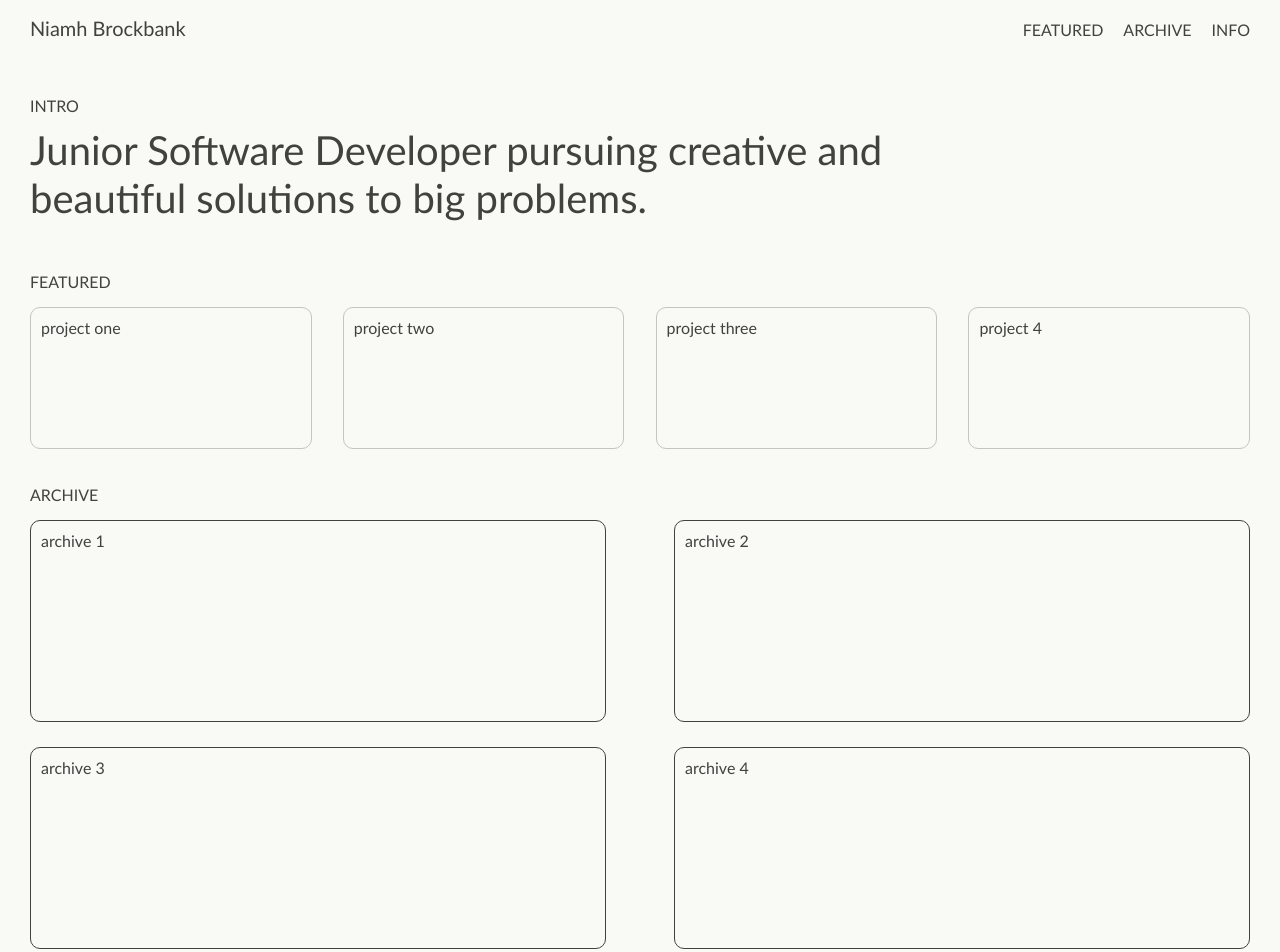
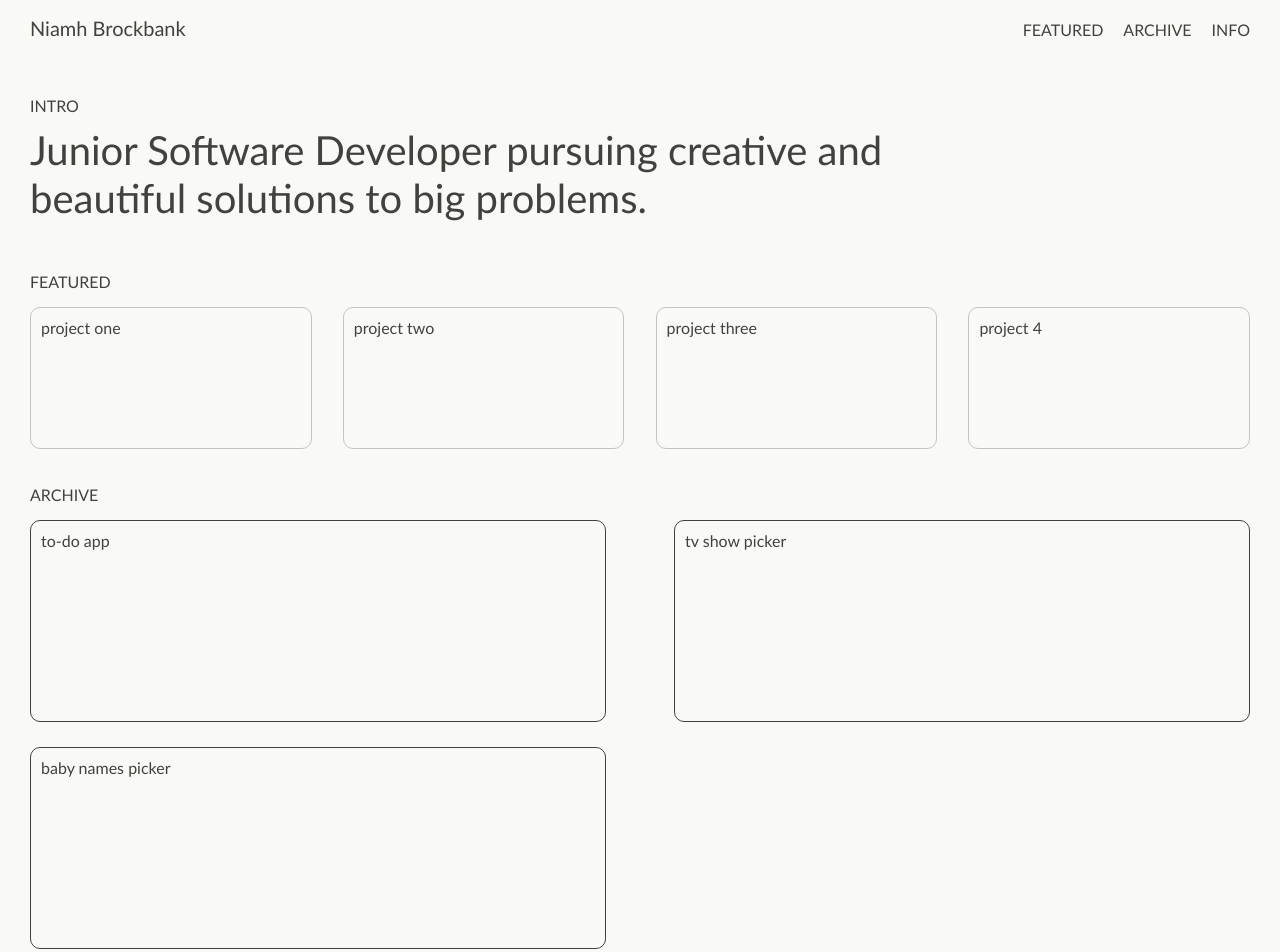
Before and after one commit to niamhbrockbank/portfolio, a React (Create React App) app: page / in a window 1280 px wide. Shown: the top 952 px of the page. Built offline with nearby package versions, Linux system fonts and the light colour scheme.

Commit message:
Add basic list of projects to archive

```diff
--- a/src/components/Archive.tsx
+++ b/src/components/Archive.tsx
@@ -1,13 +1,29 @@
+import { Project } from "../types";
+
 export default function Archive(): JSX.Element {
+  const archiveProjects : Project[] = [
+    {
+      name : 'to-do app',
+      description : 'full-stack app that allows a user to insert and delete tasks.',
+      image : 'no image yet'
+    },
+    {
+      name : 'tv show picker',
+      description : 'front-end app that fetches tv show data from an API and can navigate between shows with a dropdown',
+      image : 'no image yet'
+    },
+    {
+      name : 'baby names picker',
+      description : 'front-end app that can be used to choose baby names',
+      image : 'no image yet'
+    }
+  ]
+
   return (
     <>
       <h1 id='archive_title'>Archive</h1>
       <ul id="archive_list">
-        <li className="archive_project">archive 1</li>
-        <li className="archive_project">archive 2</li>
-        <li className="archive_project">archive 3</li>
-        <li className="archive_project">archive 4</li>
-        <li className="archive_project">archive 5</li>
+        {archiveProjects.map((project) => <li className="archive_project" key={archiveProjects.indexOf(project)}>{project.name.toLowerCase()}</li>)}
       </ul>
     </>
   );
--- /dev/null
+++ b/src/react-app-env.d.ts
@@ -0,0 +1 @@
+/// <reference types="react-scripts" />
--- a/src/styles.css
+++ b/src/styles.css
@@ -7,8 +7,7 @@ colour palette
 */
 
 body {
-  font-family: "Gill Sans", "Gill Sans MT", Calibri, "Trebuchet MS", sans-serif,
-    sans-serif;
+  font-family: "Gill Sans", "Gill Sans MT", Calibri, "Trebuchet MS", sans-serif;
   color: #41423e;
   background-color: #f9f9f5;
   margin: 10px 30px;
--- /dev/null
+++ b/src/types.ts
@@ -0,0 +1,5 @@
+export interface Project{
+    name: string,
+    description :string,
+    image : string,
+}
```
